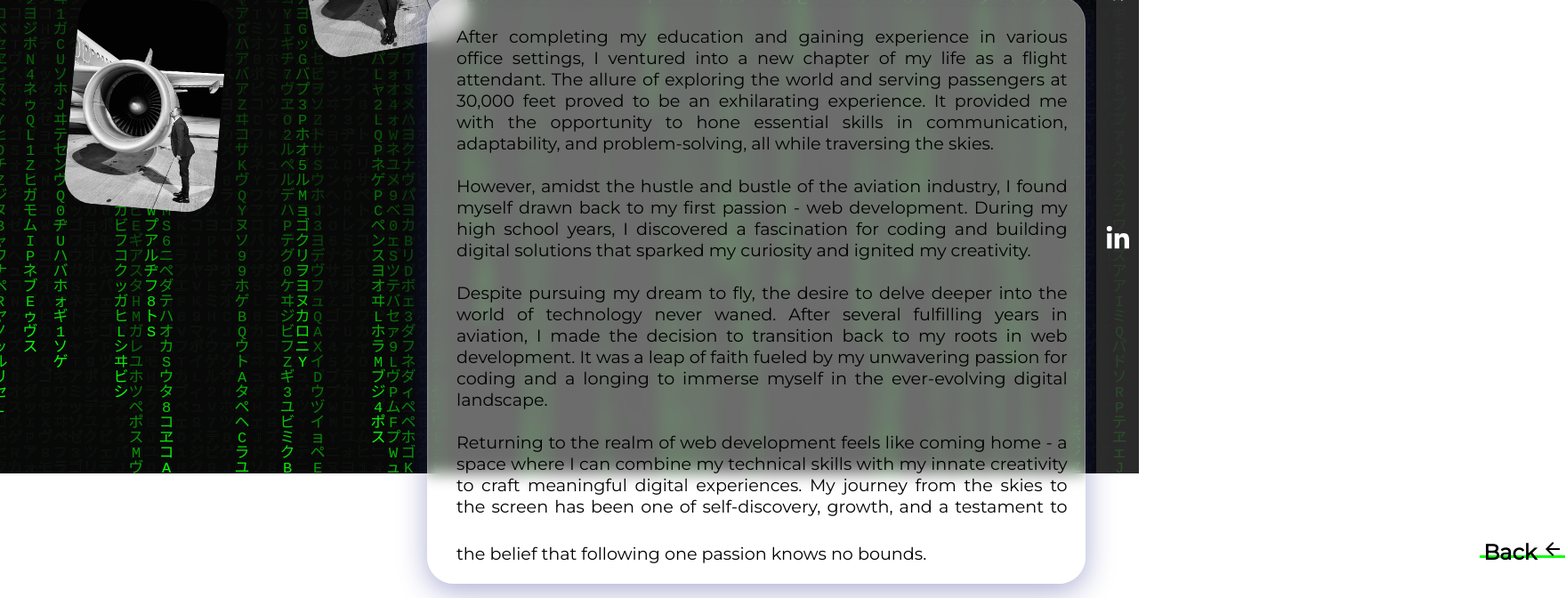
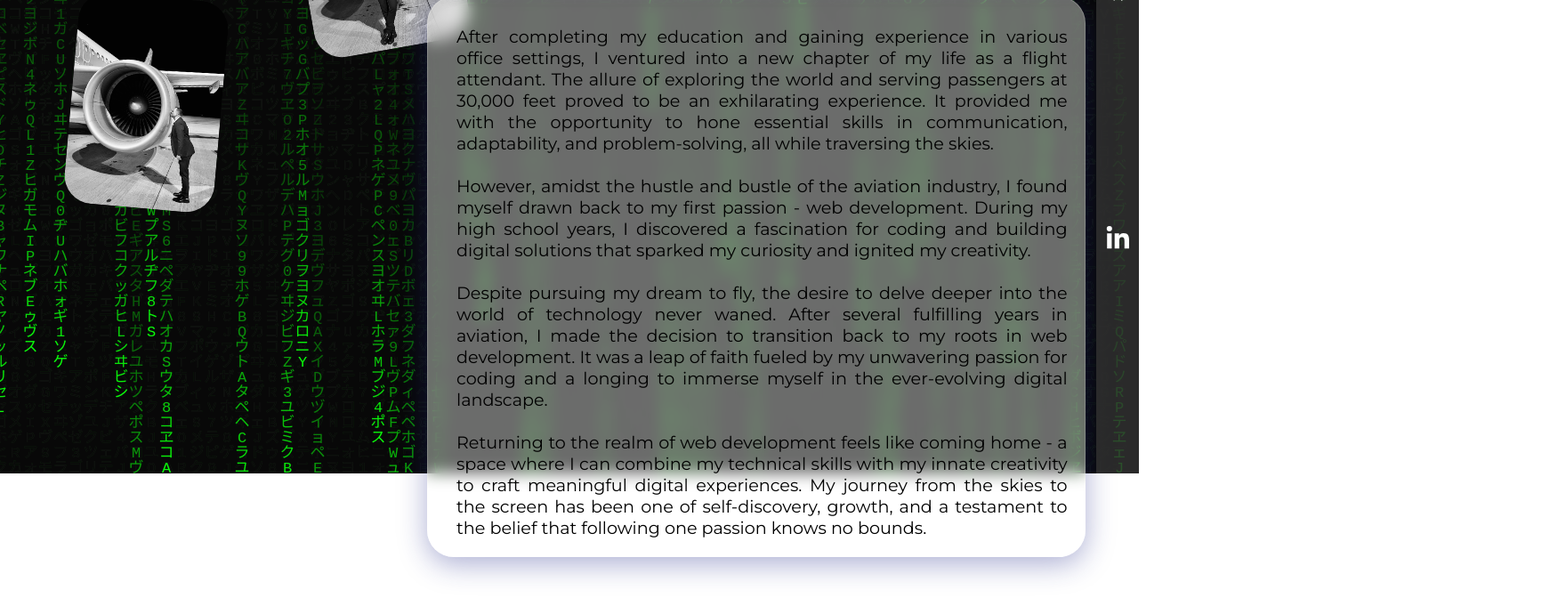
Before and after one commit to rasvanstan/portfolio, a React (Vite) app: page /about in a window 1280 px wide. Shown: the part 268-940 px from the top of the page at 89% size, 1760 px wide, since content can reach past the window. After the commit the page ends 910 px from the top, so only its background shows below. Built offline with nearby package versions, Linux system fonts and the light colour scheme.

Commit message:
dropdown menu fixed on about page

```diff
--- a/src/components/About.jsx
+++ b/src/components/About.jsx
@@ -40,19 +40,6 @@ function About() {
             <br />
             <br />
             Returning to the realm of web development feels like coming home - a space where I can combine my technical skills with my innate creativity to craft meaningful digital experiences. My journey from the skies to the screen has been one of self-discovery, growth, and a testament to the belief that following one passion knows no bounds.
-            <Link to="/"> {/* Use Link component to navigate to home page */}
-            <button style={{
-              backgroundColor: 'transparent',
-              fontSize: '1.5rem',
-              fontWeight: '700',
-              width: '6rem',
-              position: 'relative',
-              left: '90%',
-              marginTop: '1.5rem',
-              border:'none',
-              cursor:'pointer'
-            }}>Back <IoMdArrowBack /></button> {/* Button to navigate to home page */}
-            </Link>
           </p>
 
         </div>
--- a/src/styles/About.css
+++ b/src/styles/About.css
@@ -60,7 +60,6 @@
     height: auto;
     border-radius: 2rem;
     transform: rotate(10deg); /* Default rotation for all planes */
-    z-index: 2;
 
 }
 
@@ -87,34 +86,5 @@
     left: 0;
     width: 100%;
     height: 100%;
-    z-index: 1;
+    z-index: -1;
 }
-
-
-/* #home-button {
-    background-color: transparent;
-    font-size: 1.5rem;
-    font-weight: 700;
-    width:6rem;
-    position: relative;
-    left:90%;
-    margin-top: -1.5rem;
-} */
-button::before {
-    content: '';
-    background-color: #0aff0a;
-    position: absolute;
-    bottom:65%;
-    left: -10%;
-    bottom: 0.5rem;
-    width: 100%;
-    height: 0.2rem;
-    z-index: -1;
-    transition: all 0.3s ease-in-out;
-    margin-left: 0.5rem;
-  }
-
-button:hover::before {
-    bottom: 0;
-    height: 90%;
-  }
--- a/src/styles/DropDownMenu.css
+++ b/src/styles/DropDownMenu.css
@@ -12,7 +12,6 @@
     padding: 1%;
     transition: 0.3s;
     list-style-type: none;
-    z-index: 10;
   }
 
    .styled-link {
@@ -31,6 +30,8 @@
     left: 0;
     bottom: 0;
     width: 300px;
+    z-index: 100;
+
   }
 
   .background {
@@ -100,4 +101,5 @@
   position: relative;
   top: 10%; /* Adjust as needed */
   left: 10%; /* Adjust as needed */
+  z-index: 999;
 }
```
